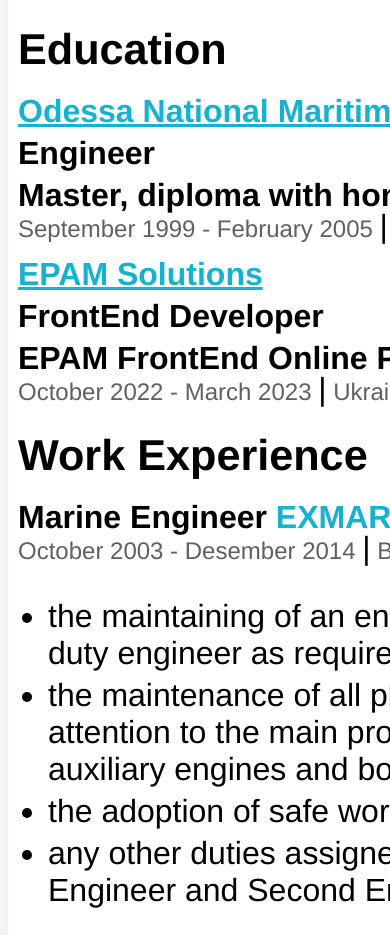
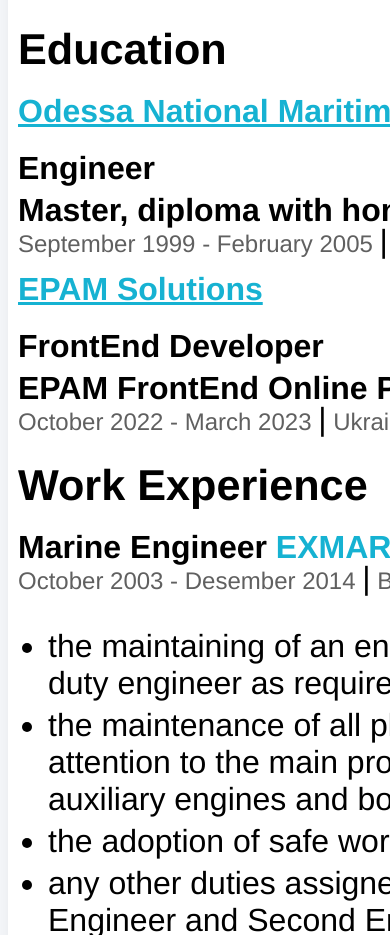
Before and after one commit to anmilan/kalashnikov, a plain HTML site: page index.html in a window 390 px wide. Shown: the part 3020-3955 px from the top of the page. Drawn offline with Linux system fonts and the light colour scheme.

Commit message:
Update styles2.css

```diff
--- a/styles/styles.css
+++ b/styles/styles.css
@@ -389,7 +389,9 @@
     .about {
         padding-top: 40px;
     }
-
+    .profession {
+        margin-top: 20px;
+    }
     .work-list {
         padding: 15px;
     }
```
